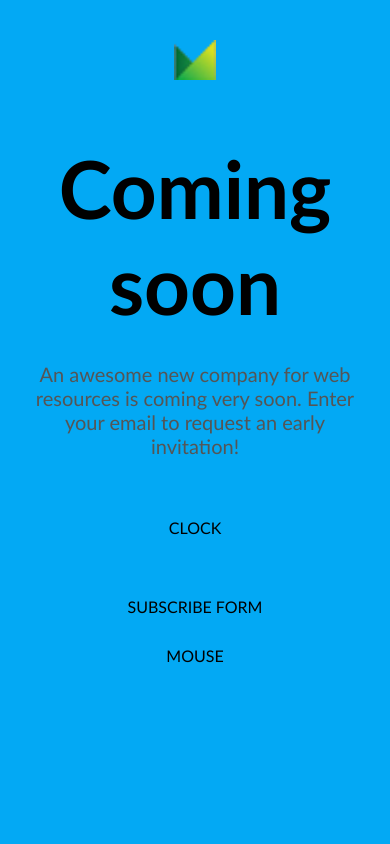
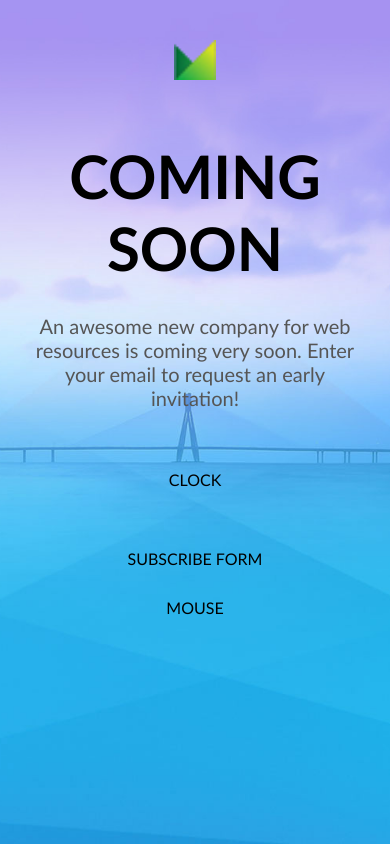
Before and after one commit to Kplukas/3-coming-soon, a website: page index.html in a window 390 px wide. Shown: the top 844 px of the page. Drawn offline with Linux system fonts and the light colour scheme.

Commit message:
Hero update

```diff
--- a/css/pages/home.css
+++ b/css/pages/home.css
@@ -1,6 +1,10 @@
 .hero {
     min-height: 100vh;
     text-align: center;
+    background-image: url(../../img/banner.jpg);
+    background-size: cover;
+    background-position: center;
+    background-attachment: fixed;
 }
 .hero > .row-short {
     display: flex;
@@ -14,6 +18,7 @@
 }
 .main-title {
     font-size: 80px;
+    text-transform: uppercase;
 }
 .main-description {
     font-size: 20px;
@@ -85,4 +90,7 @@
     .bottom-trio {
         flex-direction: column;
     }
+    .main-title {
+        font-size: 60px;
+    }
 }
```
